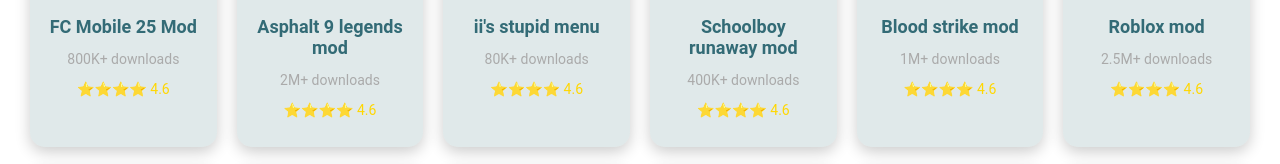
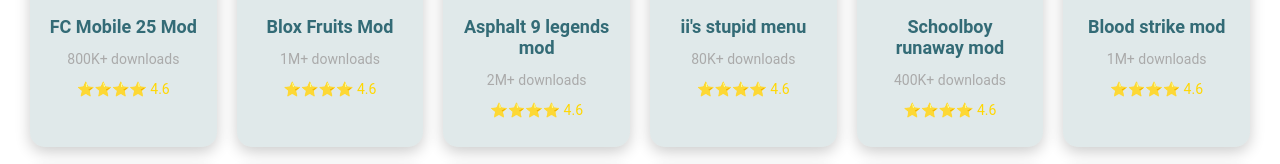
Before and after one commit to ayoub-drf/m, a website: page index.html in a window 1280 px wide. Shown: the part 420-584 px from the top of the page. Drawn offline with Linux system fonts and the light colour scheme.

Commit message:
Update index.html

```diff
--- a/index.html
+++ b/index.html
@@ -29,6 +29,12 @@
                 <img src="https://findapkmods.com/assets/img/app_images/7sl0V3i/f3d1670e-319c-4135-81f4-ff6dc4c866f6.jpg" alt="FC Mobile 25 Mod">
                 <h3>FC Mobile 25 Mod</h3>
                 <p>800K+ downloads</p>
+                <p class="rating">⭐⭐⭐⭐ 4.6</p>
+            </div>
+            <div class="game-card" onclick="showModal('Blox Fruits Mod', 'https://tr.rbxcdn.com/180DAY-d534f430c4f71efc23f14edefcf1f82c/512/512/Image/Webp/noFilter', '1M+ downloads', '4.6')">
+                <img src="https://tr.rbxcdn.com/180DAY-d534f430c4f71efc23f14edefcf1f82c/512/512/Image/Webp/noFilter" alt="Blox Fruits Mod">
+                <h3>Blox Fruits Mod</h3>
+                <p>1M+ downloads</p>
                 <p class="rating">⭐⭐⭐⭐ 4.6</p>
             </div>
             <div class="game-card" onclick="showModal('Asphalt 9 legends mod', 'https://play-lh.googleusercontent.com/GoN8OvfcFlpEd_YKQOn6fuSLiV16n9ZEiZVQQTl6O8LPMbWiAOLimKs7GyWCmB65=s48-rw', '2M+ downloads', '4.6')">
```
